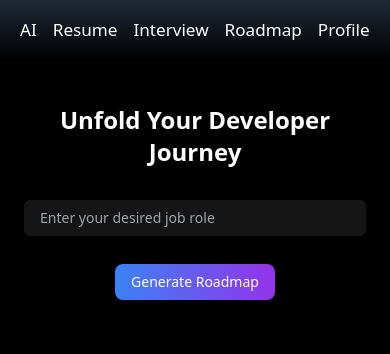
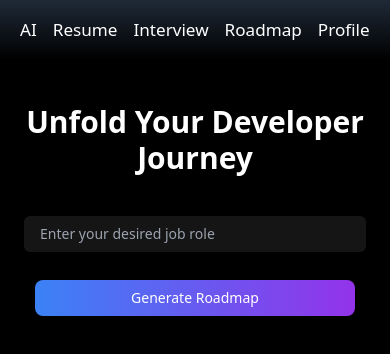
Before and after one commit to Anurag-Gaddamwar/CypherAI, a Next.js app: page /roadmap in a window 390 px wide. Shown: the top 354 px of the page. Built offline with nearby package versions, Linux system fonts and the light colour scheme.

Commit message:
Update roadmap.jsx

```diff
--- a/pages/roadmap.jsx
+++ b/pages/roadmap.jsx
@@ -24,12 +24,9 @@ const Roadmap = () => {
     setLoading(true);
     setAttempted(true);
     try {
-      console.log('Sending request to server with jobRole:', jobRole); // Debugging line
       const response = await axios.post(`${process.env.NEXT_PUBLIC_API_URL}/generate-roadmap`, {
         currentQuery: jobRole,
       });
-
-      console.log('Server response:', response); // Debugging line
 
       if (response.data && response.data.text) {
         const roadmapText = response.data.text;
@@ -56,7 +53,7 @@ const Roadmap = () => {
         setError('No data received from the server.');
       }
     } catch (error) {
-      console.error('Error generating roadmap:', error.response ? error.response.data : error.message); // Debugging line
+      console.error('Error generating roadmap:', error.response ? error.response.data : error.message);
       setError('Failed to generate roadmap. Please check your input and try again.');
     } finally {
       setLoading(false);
@@ -67,7 +64,7 @@ const Roadmap = () => {
     <div className="min-h-screen font-sans text-sm bg-black text-white flex flex-col">
       <Navbar />
       <main className="mt-20 flex-grow p-6 w-full max-w-5xl mx-auto">
-        <h1 className="text-2xl md:text-4xl font-bold mb-8 text-center">
+        <h1 className="text-3xl md:text-4xl font-semibold mb-10 text-center">
           Unfold Your Developer Journey
         </h1>
         <div className="flex flex-col md:flex-row items-center justify-center mb-8 space-y-4 md:space-y-0 md:space-x-4">
@@ -79,10 +76,10 @@ const Roadmap = () => {
               placeholder="Enter your desired job role"
               className="px-4 py-2 bg-[#151515] rounded-md text-white w-full md:w-72 mb-3 md:mb-0"
             />
-            <div className='items-center flex relative justify-center'>
+            <div className="flex justify-center w-full md:w-auto">
               <button
                 onClick={handleGenerateRoadmap}
-              className="px-4 py-2 text-sm bg-gradient-to-r from-blue-500 to-purple-600 text-white rounded-lg transition-transform transform duration-300 hover:scale-105 shadow-lg hover:shadow-xl sm:max-w-48"
+                className="px-4 py-2 text-sm bg-gradient-to-r from-blue-500 to-purple-600 text-white rounded-lg transition-transform transform duration-300 hover:scale-105 shadow-lg hover:shadow-xl w-full max-w-xs md:max-w-xs"
                 disabled={loading}
               >
                 {loading ? 'Generating...' : 'Generate Roadmap'}
```
Lines whose indentation alone changed are shown as unchanged.
